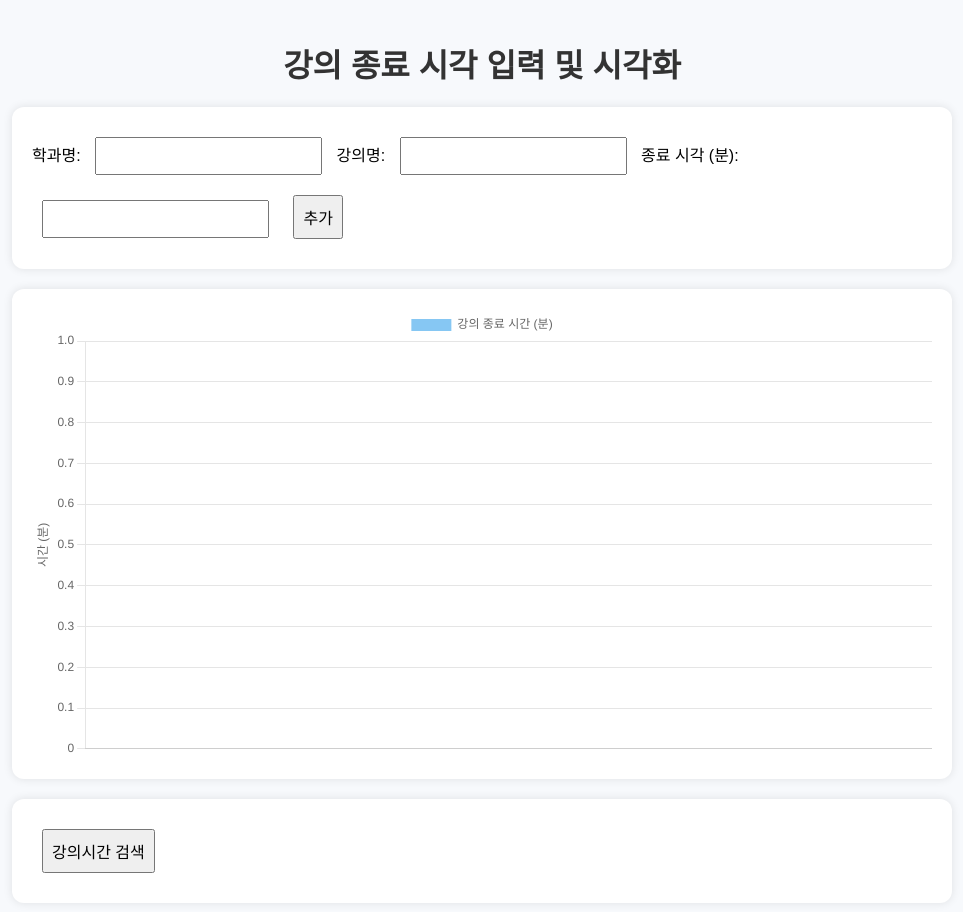
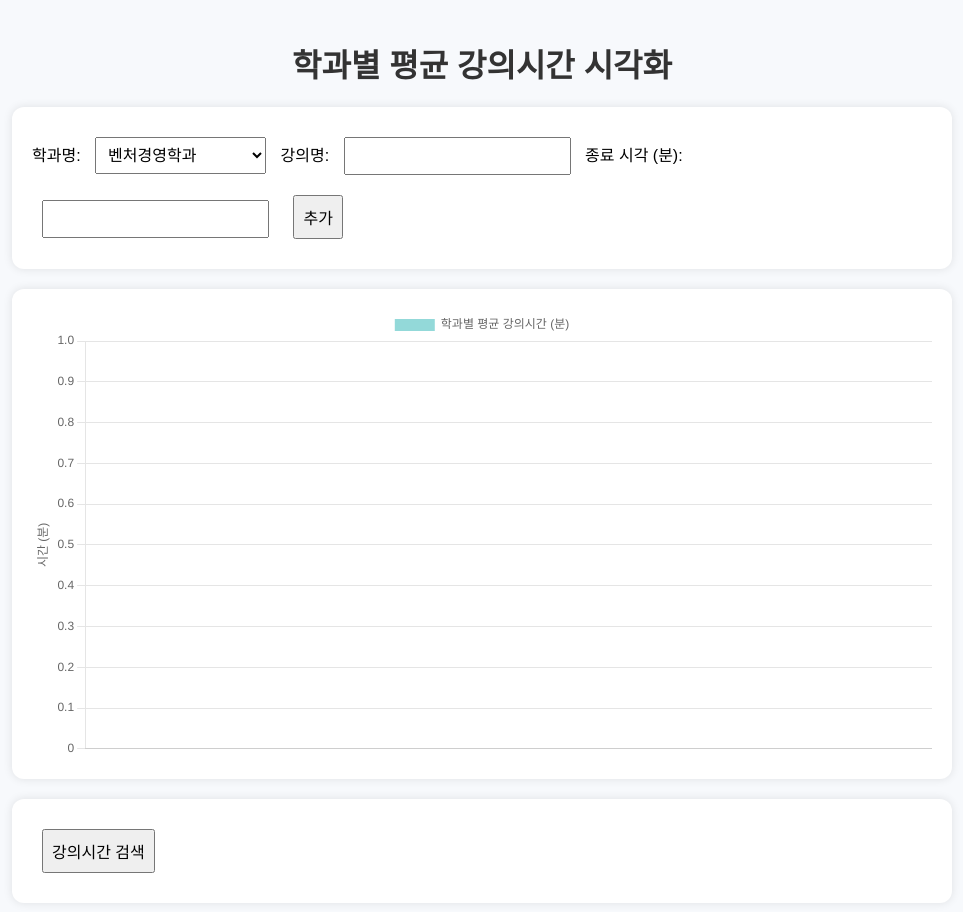
Before and after one commit to Jung-take-it/takeit_website, a plain HTML site: page project_showcase.html in a window 1280 px wide. Shown: the whole page, without its empty margins (158-1121 px from the left). Drawn offline with nearby package versions, Linux system fonts and the light colour scheme.

Commit message:
Update project_showcase.html

```diff
--- a/project_showcase.html
+++ b/project_showcase.html
@@ -4,7 +4,7 @@
 <html lang="ko">
 <head>
   <meta charset="UTF-8">
-  <title>프로젝트 문서 - 강의 시간 시각화</title>
+  <title>프로젝트 문서 - 학과별 평균 강의시간</title>
   <script src="https://cdn.jsdelivr.net/npm/chart.js"></script>
   <style>
     body {
@@ -24,7 +24,7 @@
       border-radius: 12px;
       box-shadow: 0 0 10px rgba(0,0,0,0.1);
     }
-    input, button {
+    input, select, button {
       margin: 10px;
       padding: 8px;
       font-size: 16px;
@@ -46,17 +46,27 @@
 </head>
 <body>
 
-  <h1>강의 종료 시각 입력 및 시각화</h1>
+  <h1>학과별 평균 강의시간 시각화</h1>
 
   <form id="lecture-form">
-    <label>학과명: <input type="text" id="dept" required></label>
+    <label>학과명:
+      <select id="dept" required>
+        <option value="벤처경영학과">벤처경영학과</option>
+        <option value="문화예술학과">문화예술학과</option>
+        <option value="기계공학과">기계공학과</option>
+        <option value="건설공학과">건설공학과</option>
+        <option value="헬스피트니스과">헬스피트니스과</option>
+        <option value="영어과">영어과</option>
+        <option value="정보통신융합공학과">정보통신융합공학과</option>
+      </select>
+    </label>
     <label>강의명: <input type="text" id="subject" required></label>
     <label>종료 시각 (분): <input type="number" id="time" required></label>
     <button type="submit">추가</button>
   </form>
 
   <div class="chart-section">
-    <canvas id="timeChart"></canvas>
+    <canvas id="avgChart"></canvas>
   </div>
 
   <div class="table-section">
@@ -65,18 +75,19 @@
   </div>
 
 <script>
-  const labels = [];
-  const data = {
-    labels: labels,
-    datasets: [{
-      label: '강의 종료 시간 (분)',
-      data: [],
-      backgroundColor: 'rgba(54, 162, 235, 0.6)',
-    }]
-  };
-  const config = {
+  const dataset = [];
+
+  const ctx = document.getElementById('avgChart').getContext('2d');
+  const avgChart = new Chart(ctx, {
     type: 'bar',
-    data: data,
+    data: {
+      labels: [],
+      datasets: [{
+        label: '학과별 평균 강의시간 (분)',
+        data: [],
+        backgroundColor: 'rgba(75, 192, 192, 0.6)',
+      }]
+    },
     options: {
       scales: {
         y: {
@@ -88,13 +99,25 @@
         }
       }
     }
-  };
-  const myChart = new Chart(
-    document.getElementById('timeChart'),
-    config
-  );
+  });
 
-  const dataset = [];
+  function updateChart() {
+    const deptMap = {};
+    dataset.forEach(row => {
+      if (!deptMap[row.dept]) {
+        deptMap[row.dept] = { total: 0, count: 0 };
+      }
+      deptMap[row.dept].total += row.time;
+      deptMap[row.dept].count += 1;
+    });
+
+    const labels = Object.keys(deptMap);
+    const values = labels.map(dept => Math.round(deptMap[dept].total / deptMap[dept].count));
+
+    avgChart.data.labels = labels;
+    avgChart.data.datasets[0].data = values;
+    avgChart.update();
+  }
 
   document.getElementById('lecture-form').addEventListener('submit', function(e) {
     e.preventDefault();
@@ -103,11 +126,8 @@
     const time = parseInt(document.getElementById('time').value);
 
     if (dept && subject && time) {
-      const label = dept + ' - ' + subject;
-      labels.push(label);
-      data.datasets[0].data.push(time);
-      dataset.push({ dept, subject, professor: "미입력", average: time });
-      myChart.update();
+      dataset.push({ dept, subject, professor: "미입력", time });
+      updateChart();
       this.reset();
     }
   });
@@ -115,7 +135,7 @@
   function renderTable() {
     let html = "<table><thead><tr><th>학과명</th><th>강의명</th><th>교수명</th><th>평균 강의시간</th></tr></thead><tbody>";
     dataset.forEach(row => {
-      html += `<tr><td>${row.dept}</td><td>${row.subject}</td><td>${row.professor}</td><td>${row.average}</td></tr>`;
+      html += `<tr><td>${row.dept}</td><td>${row.subject}</td><td>${row.professor}</td><td>${row.time}</td></tr>`;
     });
     html += "</tbody></table>";
     document.getElementById("table-container").innerHTML = html;
```
